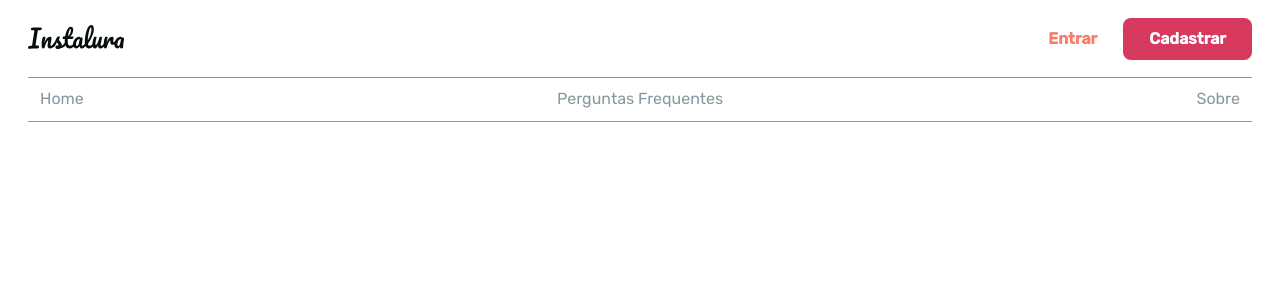
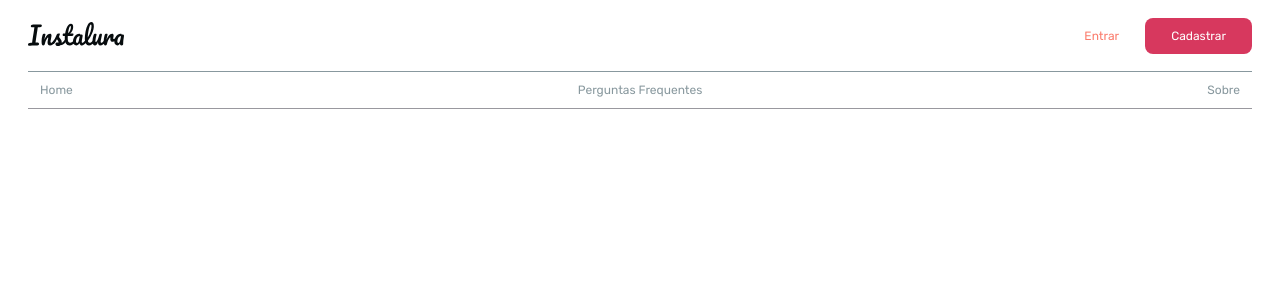
Before and after one commit to rayanne-barros/instalura-base, a Next.js app: page / in a window 1280 px wide. Shown: the top 300 px of the page. Built offline with nearby package versions, Linux system fonts and the light colour scheme.

Commit message:
Padronizando a tipografia do projeto

```diff
--- a/package.json
+++ b/package.json
@@ -8,6 +8,7 @@
   "dependencies": {
     "lodash": "^4.17.21",
     "next": "latest",
+    "prop-types": "^15.7.2",
     "react": "^17.0.2",
     "react-dom": "^17.0.2",
     "styled-components": "^5.2.3",
--- a/pages/_app.js
+++ b/pages/_app.js
@@ -9,7 +9,7 @@ export default function App({ Component, pageProps }) {
     <>
       <Head>
         <link rel="preconnect" href="https://fonts.googleapis.com"/>
-        <link href="https://fonts.googleapis.com/css2?family=Rubik:ital,wght@0,300;0,400;0,500;1,400&display=swap" rel="stylesheet"/>
+        <link href="https://fonts.googleapis.com/css2?family=Rubik:ital,wght@0,300;0,400;0,500;0,700;1,300;1,400;1,500;1,700&display=swap" rel="stylesheet"/>
       </Head>
 
       <ThemeProvider theme={theme}>
--- a/src/components/commons/Button/index.js
+++ b/src/components/commons/Button/index.js
@@ -1,5 +1,6 @@
 import styled, { css } from "styled-components";
 import get from 'lodash/get';
+import { TextStyleVariantsMap } from "../../foundation/Text";
 
 const ButtonGhost = css`
     color: ${(props) => get(props.theme, `colors.${props.variant}.color`)};
@@ -22,6 +23,7 @@ export const Button = styled.button`
     font-weight: bold;
     opacity: 1;
     border-radius: 8px;
+    ${TextStyleVariantsMap.smallestException}
     ${function(props){
         //console.log('<Button/>', props.variant, props.theme, get(props.theme, `colors.${props.variant}.color`) )
         if(props.ghost) {
--- a/src/components/foundation/Text/index.js
+++ b/src/components/foundation/Text/index.js
@@ -1,8 +1,22 @@
-import React from 'react';
-import styled from 'styled-components';
+import React from 'react'
+import styled, { css } from 'styled-components'
+import PropTypes from 'prop-types'
+
+export const TextStyleVariantsMap = {
+  paragraph1: css`
+    font-size: ${({ theme }) => theme.typographyVariants.paragraph1.fontSize};
+    font-weight: ${({ theme }) => theme.typographyVariants.paragraph1.fontWeight};
+    line-height: ${({ theme }) => theme.typographyVariants.paragraph1.lineHeight};
+  `,
+  smallestException: css`
+    font-size: ${({ theme }) => theme.typographyVariants.smallestException.fontSize};
+    font-weight: ${({ theme }) => theme.typographyVariants.smallestException.fontWeight};
+    line-height: ${({ theme }) => theme.typographyVariants.smallestException.lineHeight};
+  `,
+}
 
 const TextBase = styled.span`
-
+   ${(props)=> TextStyleVariantsMap[props.variant]}
 `
 
 export default function Text({ tag, variant, children }) {
@@ -16,6 +30,13 @@ export default function Text({ tag, variant, children }) {
     );
 }
 
+Text.propTypes = {
+  tag: PropTypes.string.isRequired,
+  variant: PropTypes.string.isRequired,
+  children: PropTypes.node.isRequired,
+}
+
+
 Text.defaultProps = {
     tag:'span',
     variant: 'paragraph1',
```
Also changed, not shown: 1 other file (tests, documents, lock files or other folders).
